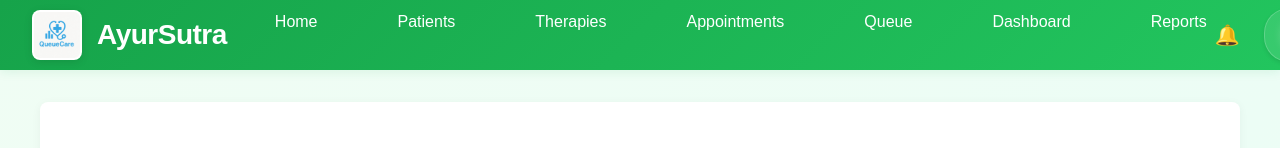
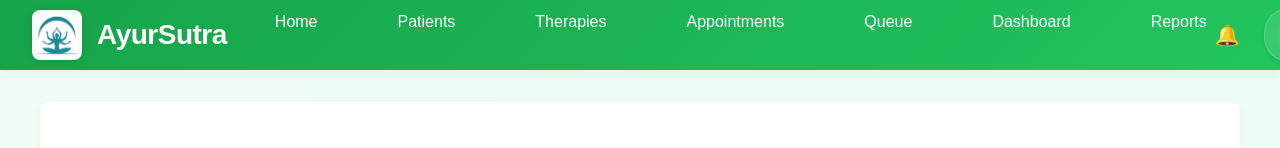
Before and after one commit to Utkarsh5444/queuecare-backend, a website: page public/user.html in a window 1280 px wide. Shown: the top 148 px of the page. Drawn offline with Linux system fonts and the light colour scheme; no server answers.

Commit message:
Update user.html

```diff
--- a/public/user.html
+++ b/public/user.html
@@ -387,7 +387,7 @@
 <!-- Navigation Header - Matching the Image -->
 <nav>
   <div class="logo">
-    <img src="1.jpg" alt="AyurSutra Logo">
+    <img src="logo.jpg" alt="AyurSutra Logo">
     <span>AyurSutra</span>
   </div>
   <ul>
```
